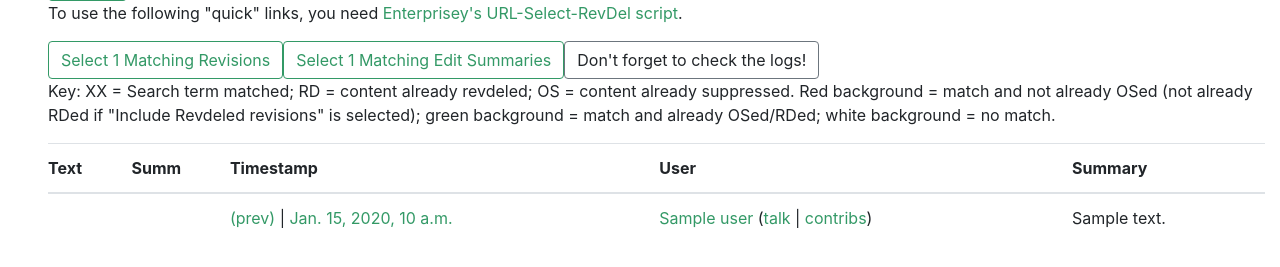
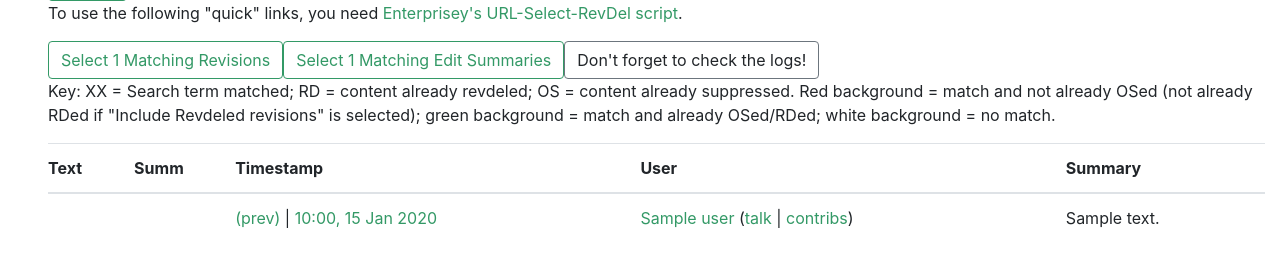
Before and after one commit to wiki-ST47/wiki-hist-search, a Django app: template templates/hist_search/search.html in a window 1280 px wide. Shown: the part 379-646 px from the top of the page. Run offline with Django 3.2, Linux system fonts and the light colour scheme; tables that the repository leaves empty hold one stand-in row (values such as "Sample post"); the template is opened without the code that fills it: values that come from a table or form of the project are taken from there, most other values are stand-ins (such as "Sample title", 1, 10 or a date in 2020); style sheets or scripts are compiled from the project's sources; some libraries are stand-ins or nearby versions.

Commit message:
Date format, and nowrap date cells

```diff
--- a/static/css/style.scss
+++ b/static/css/style.scss
@@ -84,3 +84,7 @@ td.revision {
     background-color: #ff7f7f;
   }
 }
+
+td.timestamp {
+  white-space: nowrap;
+}
--- a/templates/hist_search/search.html
+++ b/templates/hist_search/search.html
@@ -38,9 +38,9 @@
           <td class="revision {% if rev.match_es %}revision_match {% if rev.es_handled %}revision_handled{% endif %}{% endif %}">
             {% if rev.commenthidden %}{% if rev.suppressed %}OS{% else %}RD{% endif %}{% endif %}
           </td>
-          <td>
+          <td class="timestamp">
             <a href="{{ indexphp }}?oldid={{ rev.rev.revid }}&diff=prev">(prev)</a> |
-            <a href="{{ indexphp }}?oldid={{ rev.rev.revid }}">{{ rev.rev.timestamp }}</a>
+            <a href="{{ indexphp }}?oldid={{ rev.rev.revid }}">{{ rev.rev.timestamp | date:'H:i, j M Y' }}</a>
           </td>
           <td>
             <a href="{{ indexphp }}?title=User:{{ rev.rev.user }}">{{ rev.rev.user }}</a>
```
